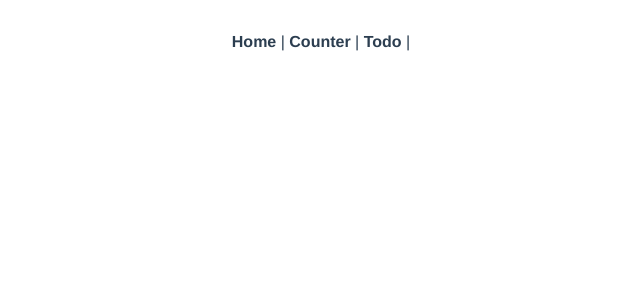
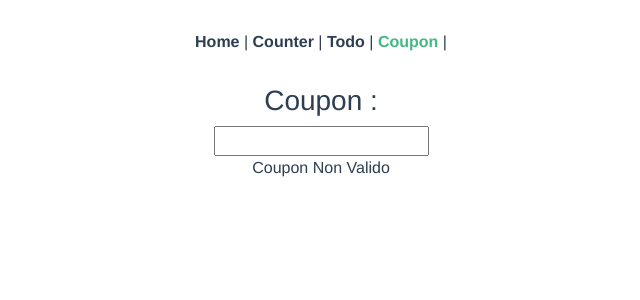
Before and after one commit to isjeady/corso-vue-js-application, a Vue app: page /coupon in a window 1280 px wide. Shown: the top 300 px of the page, without its empty margins (319-959 px from the left). Built offline with nearby package versions, Linux system fonts and the light colour scheme.

Commit message:
Eventi Testing

```diff
--- a/package.json
+++ b/package.json
@@ -8,7 +8,7 @@
     "lint": "vue-cli-service lint",
     "test:unit": "vue-cli-service test:unit",
     "test:unit:watch": "vue-cli-service test:unit --watchAll",
-    "test:unit:watch:single": "vue-cli-service test:unit --watch Counter.test.js"
+    "test:unit:watch:single": "vue-cli-service test:unit --watch Coupon.test.js"
   },
   "dependencies": {
     "core-js": "^2.6.5",
--- /dev/null
+++ b/src/components/Coupon.vue
@@ -0,0 +1,67 @@
+<template>
+  <div>
+    <h3>Coupon :{{code}}</h3>
+    <input type="text" class="coupon-code" v-model="code" @input="validate">
+    <p v-text="feedback"></p>
+  </div>
+</template>
+
+
+<script>
+export default {
+  name: 'Coupon',
+  data () {
+    return {
+      code: '',
+      valid : false,
+      //Api Call coupons
+      coupons: [
+                    {
+                        code: '10OFF',
+                        message: '10% di Sconto!',
+                        discount: 10
+                    },
+                    {
+                        code: 'FREE',
+                        message: ' Corso Gratis!',
+                        discount: 100
+                    }
+      ],
+    }
+  },
+  computed: {
+            selectedCoupon () {
+                return this.coupons.find(coupon => coupon.code == this.code);
+            },
+            discount () {
+                return this.selectedCoupon.discount;
+            },
+            message () {
+                return this.selectedCoupon.message;
+            },
+            feedback () {
+                if (this.valid) {
+                    return `Coupon Riscosso: ${this.message}`;
+                }
+                return 'Coupon Non Valido';
+            }
+        },
+  methods : {
+    validate () {
+        this.valid = !! this.selectedCoupon;
+
+        if (this.valid) {
+            this.$emit('scontoEvento', this.discount);
+        }
+    }
+  }
+}
+</script>
+
+<!-- Add "scoped" attribute to limit CSS to this component only -->
+<style scoped lang="scss">
+
+.btn{
+  font-size: 1em;
+}
+</style>
--- a/src/router.js
+++ b/src/router.js
@@ -3,6 +3,7 @@ import Router from 'vue-router'
 import Home from './views/Home.vue'
 import Counter from './components/Counter.vue'
 import ToDo from './components/ToDo.vue'
+import Coupon from './components/Coupon.vue'
 
 Vue.use(Router)
 
@@ -26,12 +27,9 @@ export default new Router({
       name: 'todo',
     },
     {
-      path: '/about',
-      name: 'about',
-      // route level code-splitting
-      // this generates a separate chunk (about.[hash].js) for this route
-      // which is lazy-loaded when the route is visited.
-      component: () => import(/* webpackChunkName: "about" */ './views/About.vue')
-    }
+      path: '/coupon',
+      component: Coupon,
+      name: 'coupon',
+    },
   ]
 })
--- a/src/views/Navigator.vue
+++ b/src/views/Navigator.vue
@@ -3,8 +3,7 @@
     <router-link :to="{ name : 'home'}">Home</router-link> |
     <router-link :to="{ name : 'counter'}">Counter</router-link> |
     <router-link :to="{ name : 'todo'}">Todo</router-link> |
-<!--     <router-link :to="{ name : 'newpost'}">New Post</router-link> |
-    <router-link :to="{ name : 'listpost'}">List Post</router-link> | -->
+    <router-link :to="{ name : 'coupon'}">Coupon</router-link> |
   </div>
 </template>
 
```
Also changed, not shown: 1 other file (tests, documents, lock files or other folders).
